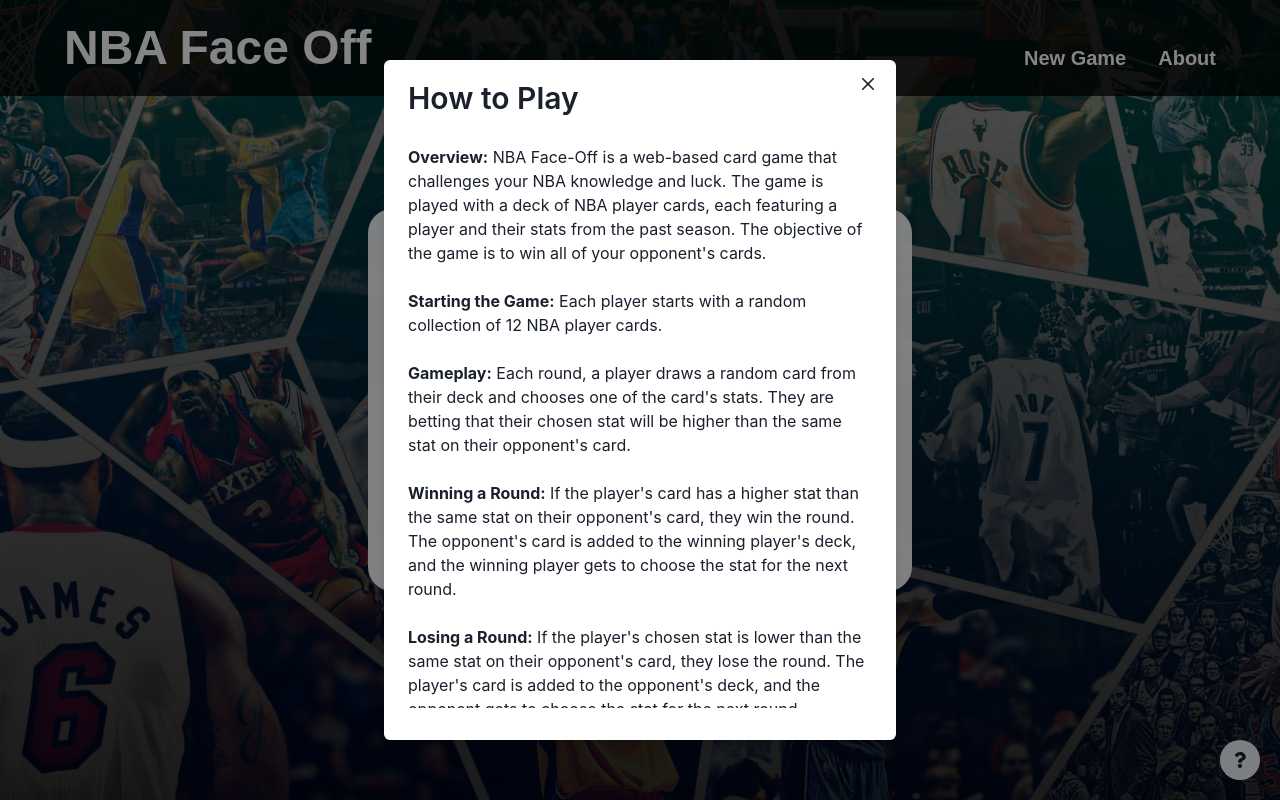
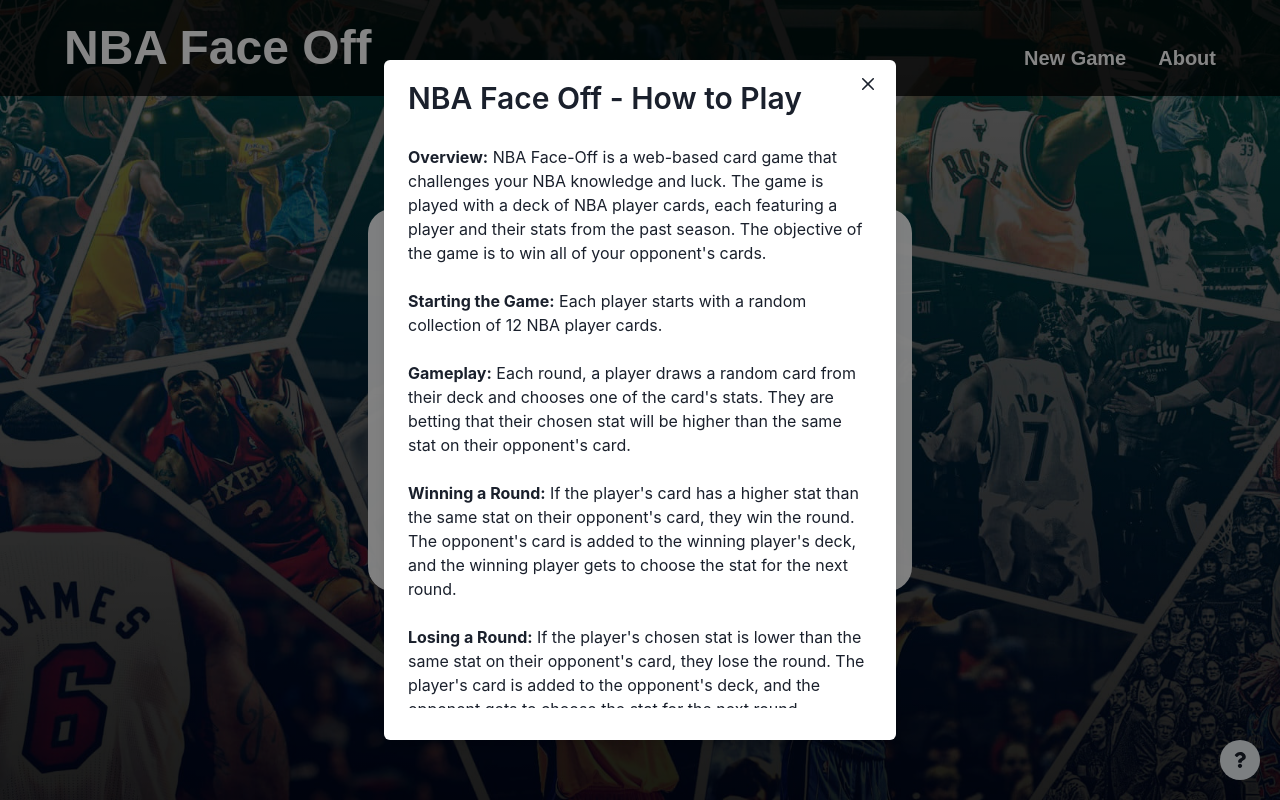
Before and after one commit to dylanlauzy/nba-face-off, a React (Create React App) app in the folder client/: page / in a window 1280 px wide. Both pictures are taken after a click on the button "open rules". Built offline with nearby package versions, Linux system fonts and the light colour scheme.

Commit message:
minor changes to Layout

```diff
--- a/client/src/components/Layout.jsx
+++ b/client/src/components/Layout.jsx
@@ -1,3 +1,5 @@
+import { Link } from 'react-router-dom';
+
 import {
   IconButton,
   Tooltip,
@@ -18,11 +20,13 @@
 
   return (
     <div className="h-screen bg-hero bg-cover">
-      <header className="fixed w-full py-6 px-16 bg-black/75 flex justify-between items-end font-primary text-white font-bold">
-        <h1 className="text-5xl">NBA Face Off</h1>
+      <header className="z-10 fixed w-full py-6 px-16 bg-black/75 flex justify-between items-end font-primary text-white font-bold">
+        <h1 className="text-5xl">
+          <Link to="/">NBA Face Off</Link>
+        </h1>
         <div className="flex gap-x-8 text-xl">
-          <a>New Game</a>
-          <a>About</a>
+          <Link to="/">New Game</Link>
+          <Link to="/">About</Link>
         </div>
       </header>
 
@@ -37,7 +41,7 @@
         <ModalOverlay />
         <ModalContent>
           <ModalCloseButton />
-          <ModalHeader fontSize="3xl">How to Play</ModalHeader>
+          <ModalHeader fontSize="3xl">NBA Face Off - How to Play</ModalHeader>
 
           <ModalBody>
             <b>Overview:</b> NBA Face-Off is a web-based card game that challenges your NBA knowledge and luck. The game is played with a deck of NBA player cards, each featuring a player and their stats from the past season. The objective of the game is to win all of your opponent's cards.
```
